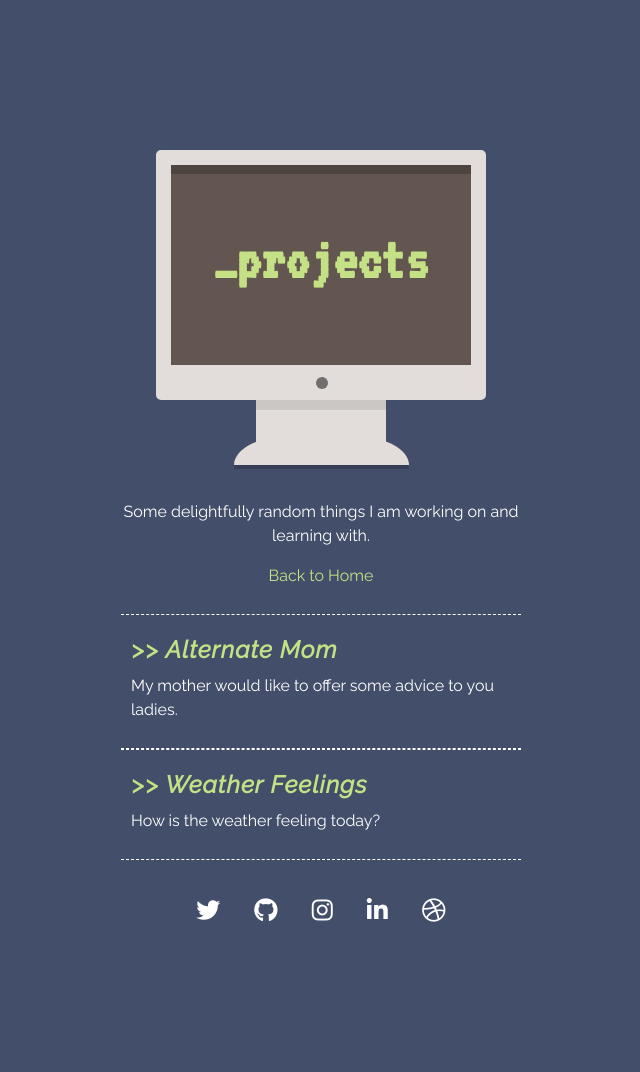
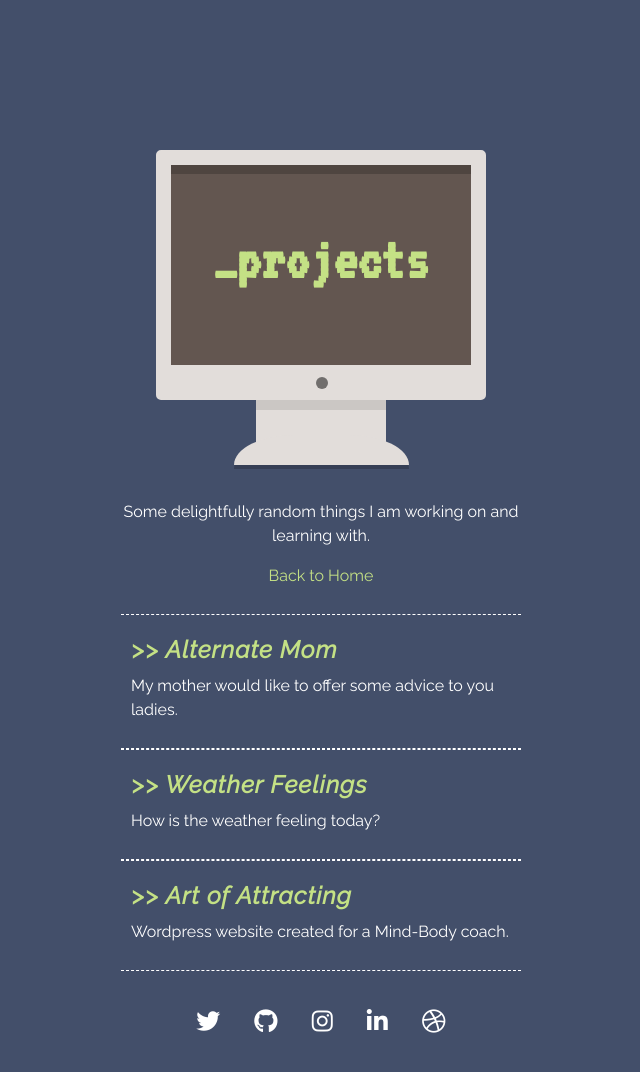
Before and after one commit to kshimrob/kshimrob.github.io, a plain HTML site: page projects.html in a window 1280 px wide. Shown: the whole page, without its empty margins (319-959 px from the left). Before the commit the page ends 1041 px from the top, so only its background shows below. Drawn offline with Linux system fonts and the light colour scheme.

Commit message:
adds art of attract project

```diff
--- a/projects.html
+++ b/projects.html
@@ -28,6 +28,10 @@
           <h2><a href="http://kshimrob.github.io/weather-feelings" target="_blank"> >> Weather Feelings</a></h2>
           <p> How is the weather feeling today? </p>
         </div>
+        <div class="project">
+          <h2><a href="https://www.artofattracting.com" target="_blank"> >> Art of Attracting</a></h2>
+          <p> Wordpress website created for a Mind-Body coach. </p>
+        </div>
       </section>
     </main>
     <footer>
```
Also changed, not shown: index.html (+1 -1 lines).
